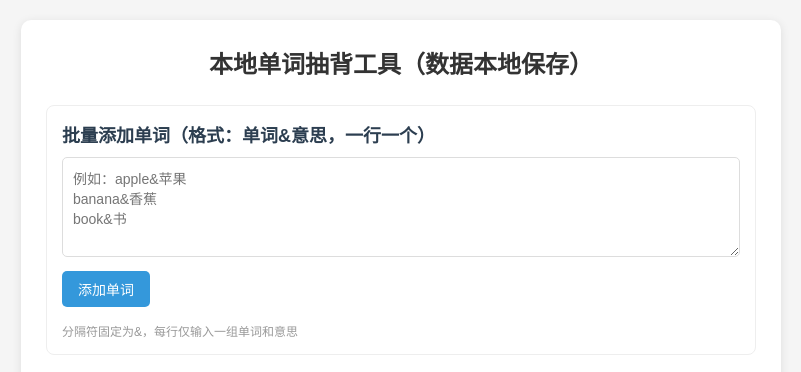
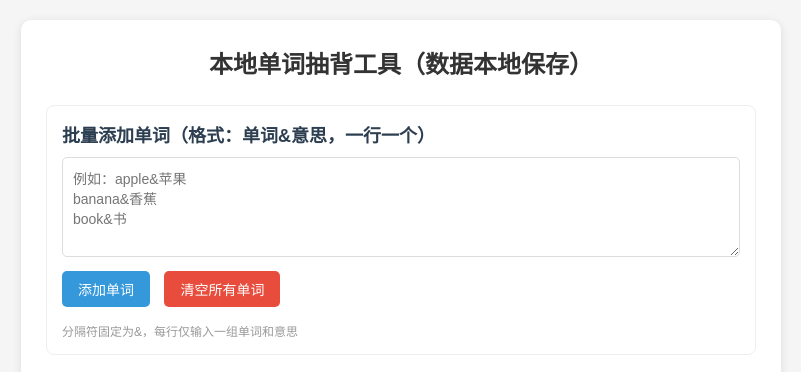
Before and after one commit to sozfy/choubeidanci, a plain HTML site: page index.html in a window 1280 px wide. Shown: the top 372 px of the page, without its empty margins (239-1040 px from the left). Drawn offline with Linux system fonts and the light colour scheme.

Commit message:
Update index.html

```diff
--- a/index.html
+++ b/index.html
@@ -120,6 +120,8 @@
 banana&香蕉
 book&书"></textarea>
             <button onclick="addWords()">添加单词</button>
+            <!-- 新增清空所有单词按钮 -->
+            <button class="danger" onclick="clearAllWords()">清空所有单词</button>
             <p class="tip">分隔符固定为&，每行仅输入一组单词和意思</p>
         </div>
 
@@ -237,6 +239,27 @@ book&书"></textarea>
             alert('抽取记录已重置完成');
         }
 
+        // ====================== 新增：清空所有单词功能 ======================
+        function clearAllWords() {
+            if (!confirm('⚠️ 警告：此操作将永久删除所有单词、待抽取、已抽取列表，无法恢复！确定继续吗？')) return;
+
+            // 清空所有数据
+            const emptyData = {
+                allWords: [],
+                pendingWords: [],
+                drawnWords: []
+            };
+            saveWordData(emptyData);
+
+            // 重置页面显示
+            document.getElementById('currentWord').textContent = '请点击抽取单词';
+            document.getElementById('currentMeaning').classList.add('hidden');
+            document.getElementById('wordListDisplay').innerHTML = '<div class="word-item">暂无单词</div>';
+
+            alert('✅ 已成功清空所有单词数据！');
+        }
+        // ===================================================================
+
         // 渲染单词列表到页面
         function renderWordList(wordArray) {
             const displayEl = document.getElementById('wordListDisplay');
```
